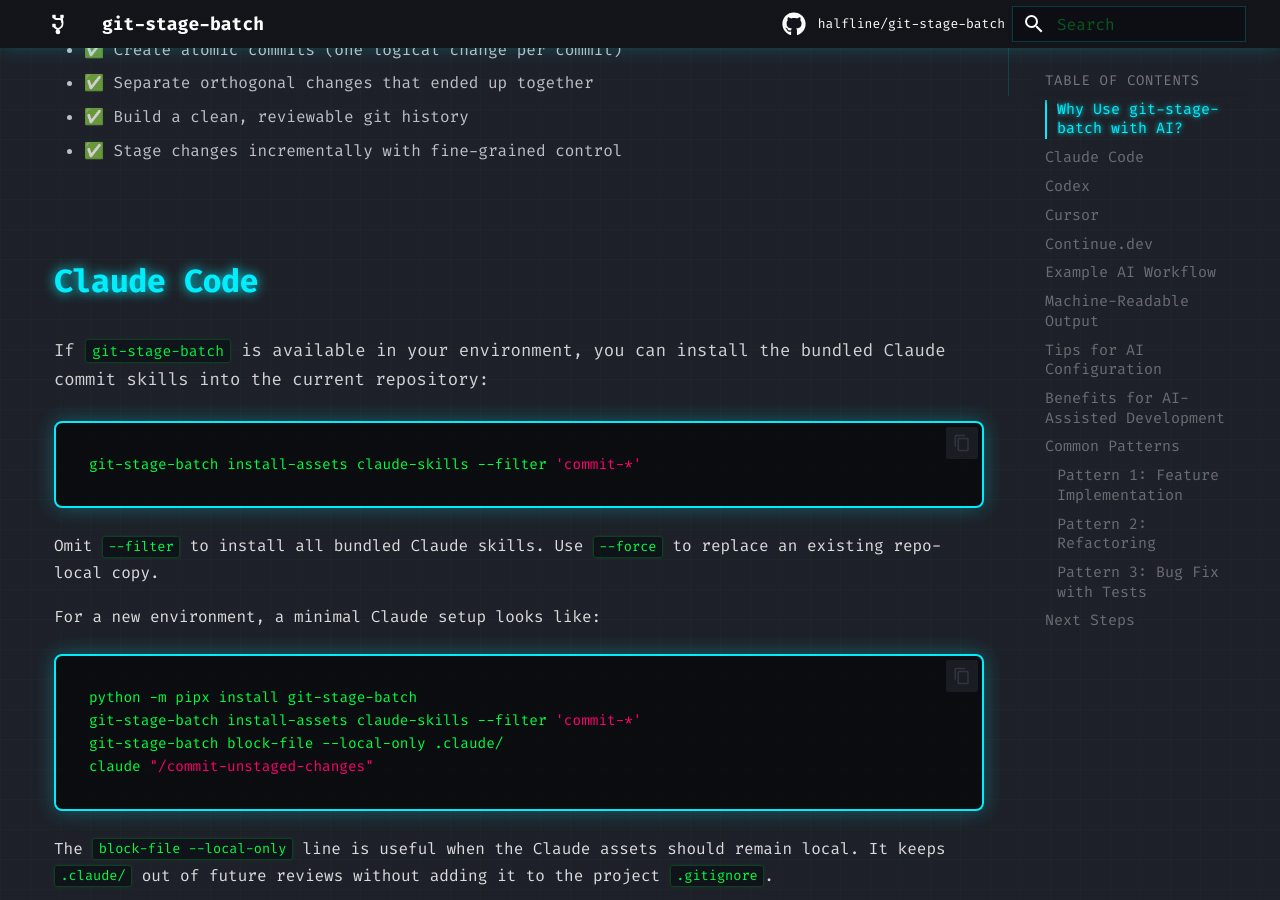
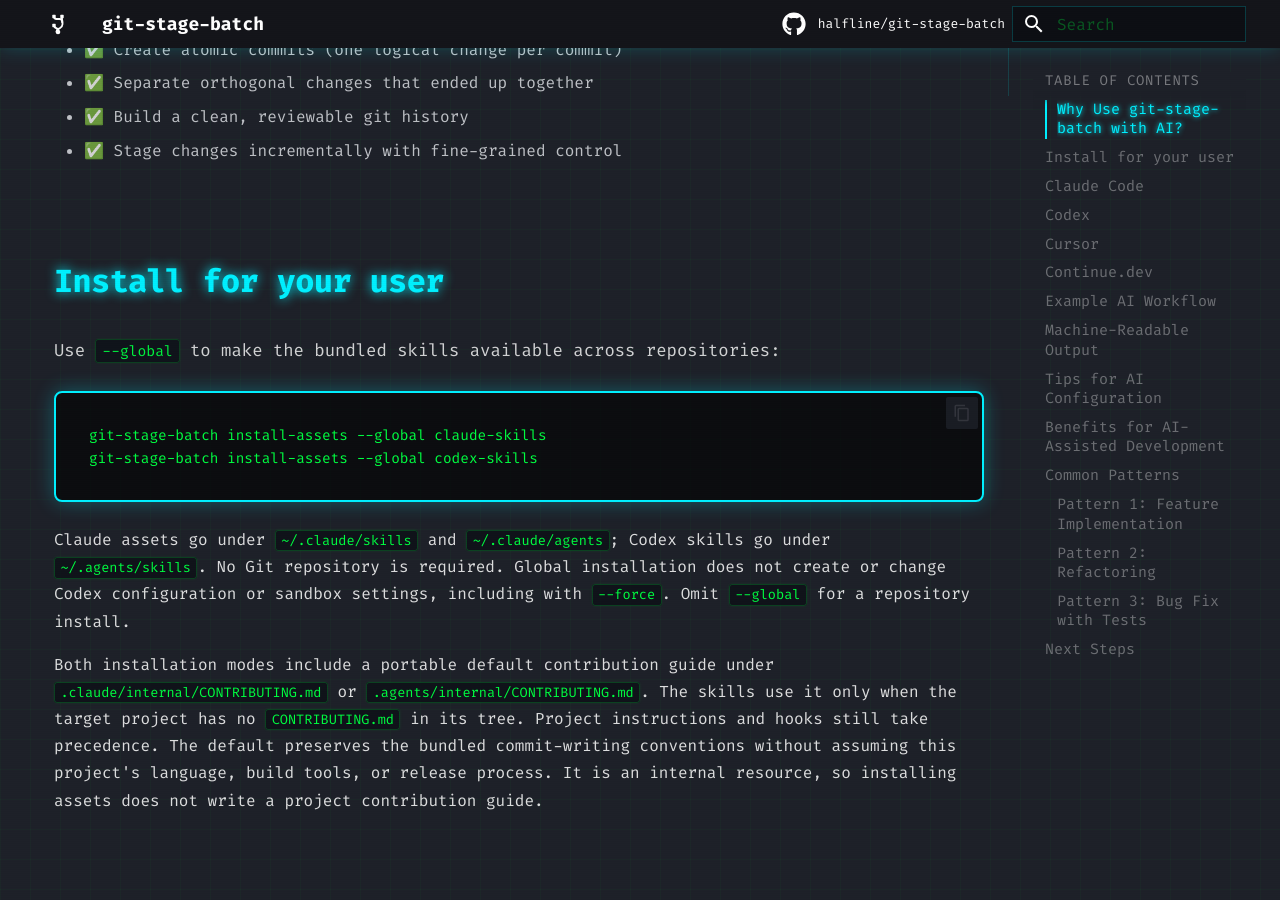
Before and after one commit to halfline/git-stage-batch, an MkDocs documentation site: the page built from docs/ai-assistants.md, in a window 1280 px wide and 900 px high, scrolled down 438 px. Built offline with MkDocs 1.6.1 and Material for MkDocs 9.7.7, drawn with Linux system fonts in a browser that asks for light colours; comment, search, counter and statistics services are not loaded.

Commit message:
docs: Explain skill installation across projects
This commit explains where user-wide skills and their companion resources
are installed.

````diff
--- a/docs/ai-assistants.md
+++ b/docs/ai-assistants.md
@@ -10,6 +10,28 @@
 - ✅ Separate orthogonal changes that ended up together
 - ✅ Build a clean, reviewable git history
 - ✅ Stage changes incrementally with fine-grained control
+
+## Install for your user
+
+Use `--global` to make the bundled skills available across repositories:
+
+```bash
+git-stage-batch install-assets --global claude-skills
+git-stage-batch install-assets --global codex-skills
+```
+
+Claude assets go under `~/.claude/skills` and `~/.claude/agents`; Codex
+skills go under `~/.agents/skills`. No Git repository is required. Global
+installation does not create or change Codex configuration or sandbox
+settings, including with `--force`. Omit `--global` for a repository install.
+
+Both installation modes include a portable default contribution guide under
+`.claude/internal/CONTRIBUTING.md` or `.agents/internal/CONTRIBUTING.md`.
+The skills use it only when the target project has no `CONTRIBUTING.md` in
+its tree. Project instructions and hooks still take precedence. The default
+preserves the bundled commit-writing conventions without assuming this
+project's language, build tools, or release process. It is an internal
+resource, so installing assets does not write a project contribution guide.
 
 ## Claude Code
 
````
